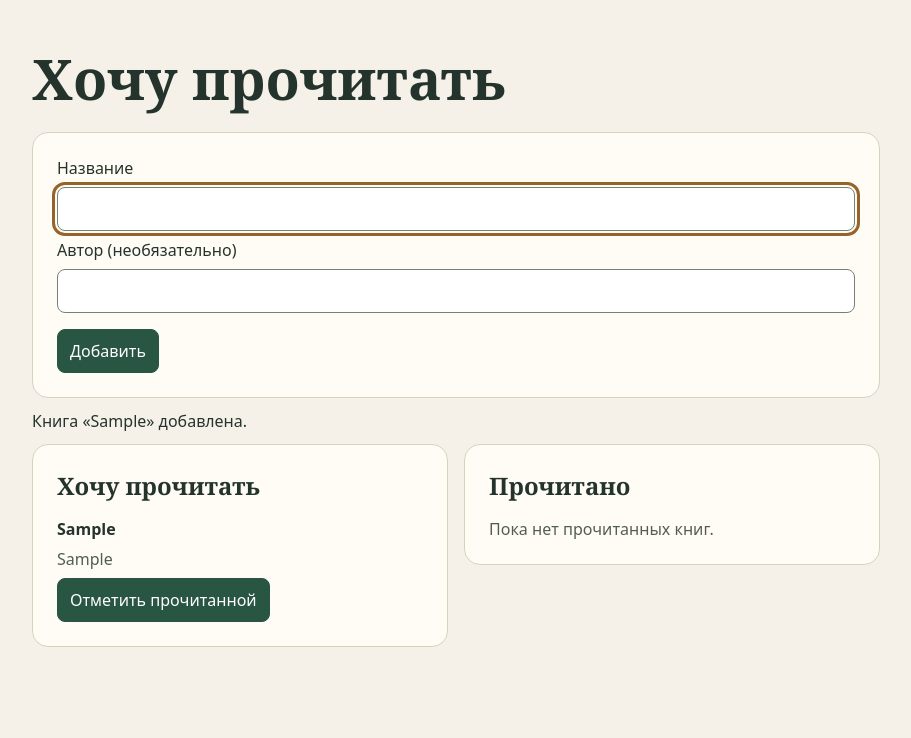
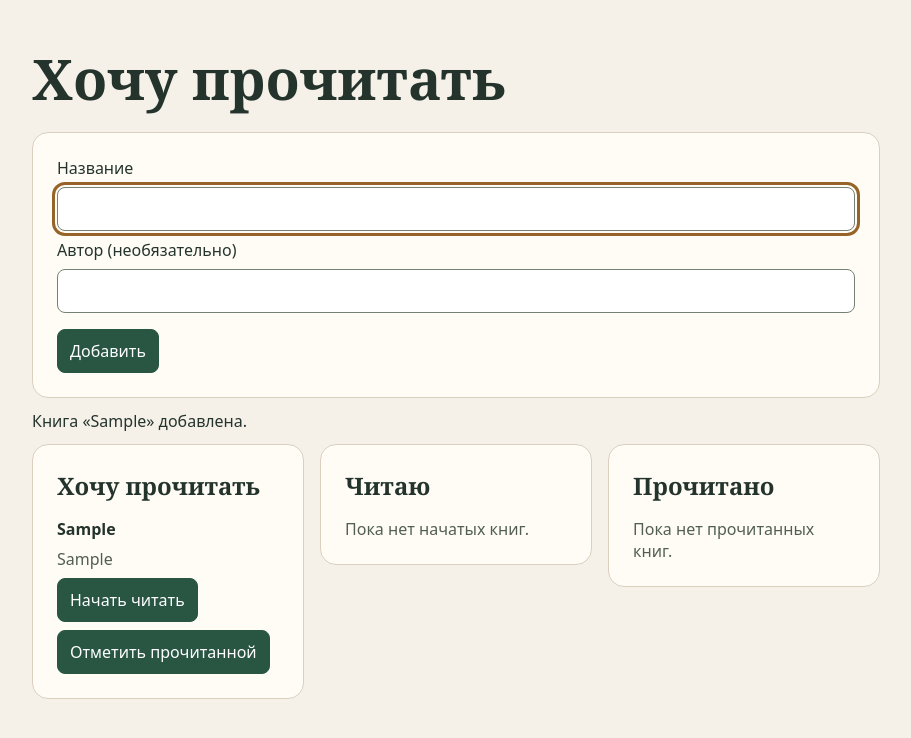
Before and after one commit to leightonmrs/spisok, a plain HTML site: page index.html in a window 1280 px wide. Both pictures are taken after typing "Sample", "Sample" into the empty fields and a click on the button "Добавить". Shown: the whole page, without its empty margins (184-1095 px from the left). Drawn offline with Linux system fonts and the light colour scheme.

Commit message:
Добавить раздел «Читаю»

```diff
--- a/index.html
+++ b/index.html
@@ -25,6 +25,11 @@
         <p id="to-read-empty" class="empty">Список пока пуст.</p>
         <ul id="to-read"></ul>
       </section>
+      <section class="panel" aria-labelledby="reading-heading">
+        <h2 id="reading-heading">Читаю</h2>
+        <p id="reading-empty" class="empty">Пока нет начатых книг.</p>
+        <ul id="reading"></ul>
+      </section>
       <section class="panel" aria-labelledby="read-heading">
         <h2 id="read-heading">Прочитано</h2>
         <p id="read-empty" class="empty">Пока нет прочитанных книг.</p>
--- a/script.js
+++ b/script.js
@@ -6,8 +6,10 @@ const titleField = document.querySelector("#title");
 const authorField = document.querySelector("#author");
 const status = document.querySelector("#status");
 const toReadList = document.querySelector("#to-read");
+const readingList = document.querySelector("#reading");
 const readList = document.querySelector("#read");
 const toReadEmpty = document.querySelector("#to-read-empty");
+const readingEmpty = document.querySelector("#reading-empty");
 const readEmpty = document.querySelector("#read-empty");
 
 let books = [];
@@ -66,8 +68,25 @@ function addRatingControl(item, book, index) {
   item.append(rating);
 }
 
+function addMoveButton(item, book, index, label, destination, sectionName) {
+  const button = document.createElement("button");
+  button.type = "button";
+  button.textContent = label;
+  button.setAttribute("aria-label", `${label} книгу «${book.title}»`);
+  button.addEventListener("click", () => {
+    if (updateBook(index, { status: destination })) {
+      renderBooks();
+      status.textContent = `Книга «${book.title}» в разделе «${sectionName}».`;
+      status.tabIndex = -1;
+      status.focus();
+    }
+  });
+  item.append(button);
+}
+
 function renderBooks() {
   toReadList.replaceChildren();
+  readingList.replaceChildren();
   readList.replaceChildren();
 
   books.forEach((book, index) => {
@@ -83,29 +102,24 @@ function renderBooks() {
       item.append(author);
     }
 
-    if (book.read === true) {
+    // Books saved before the reading section only have the read flag.
+    const bookStatus = book.status ?? (book.read === true ? "read" : "to-read");
+    if (bookStatus === "read") {
       addRatingControl(item, book, index);
       readList.append(item);
       return;
     }
 
-    const markRead = document.createElement("button");
-    markRead.type = "button";
-    markRead.textContent = "Отметить прочитанной";
-    markRead.setAttribute("aria-label", `Отметить прочитанной книгу «${book.title}»`);
-    markRead.addEventListener("click", () => {
-      if (updateBook(index, { read: true })) {
-        renderBooks();
-        status.textContent = `Книга «${book.title}» в разделе «Прочитано».`;
-        status.tabIndex = -1;
-        status.focus();
-      }
-    });
-    item.append(markRead);
-    toReadList.append(item);
+    if (bookStatus !== "reading") {
+      addMoveButton(item, book, index, "Начать читать", "reading", "Читаю");
+    }
+    addMoveButton(item, book, index, "Отметить прочитанной", "read", "Прочитано");
+    const list = bookStatus === "reading" ? readingList : toReadList;
+    list.append(item);
   });
 
   toReadEmpty.hidden = toReadList.childElementCount > 0;
+  readingEmpty.hidden = readingList.childElementCount > 0;
   readEmpty.hidden = readList.childElementCount > 0;
 }
 
@@ -123,7 +137,7 @@ form.addEventListener("submit", (event) => {
   }
 
   const author = authorField.value.trim();
-  if (saveBooks([...books, { title, author, read: false }])) {
+  if (saveBooks([...books, { title, author, status: "to-read" }])) {
     form.reset();
     renderBooks();
     status.textContent = `Книга «${title}» добавлена.`;
--- a/styles.css
+++ b/styles.css
@@ -87,9 +87,9 @@ button:hover {
   gap: 1rem;
 }
 
-@media (min-width: 44rem) {
+@media (min-width: 52rem) {
   .shelves {
-    grid-template-columns: repeat(2, minmax(0, 1fr));
+    grid-template-columns: repeat(3, minmax(0, 1fr));
     align-items: start;
   }
 }
```
Also changed, not shown: 2 other files.
